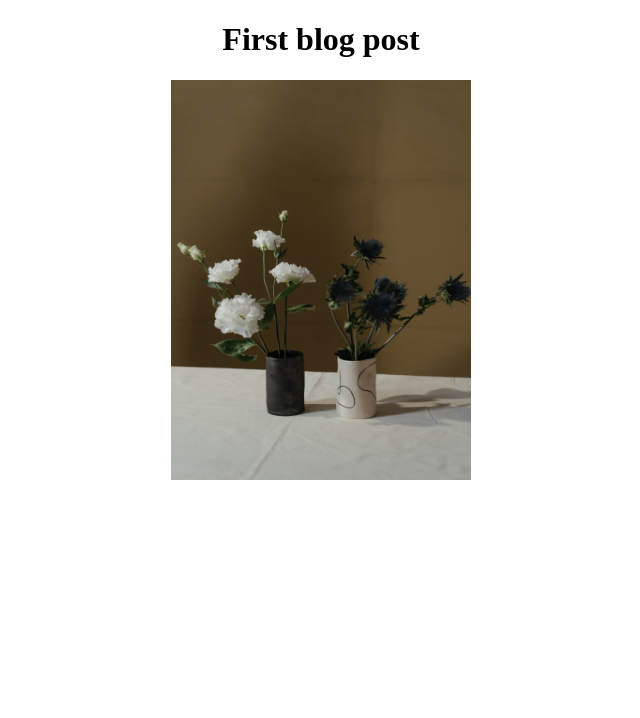
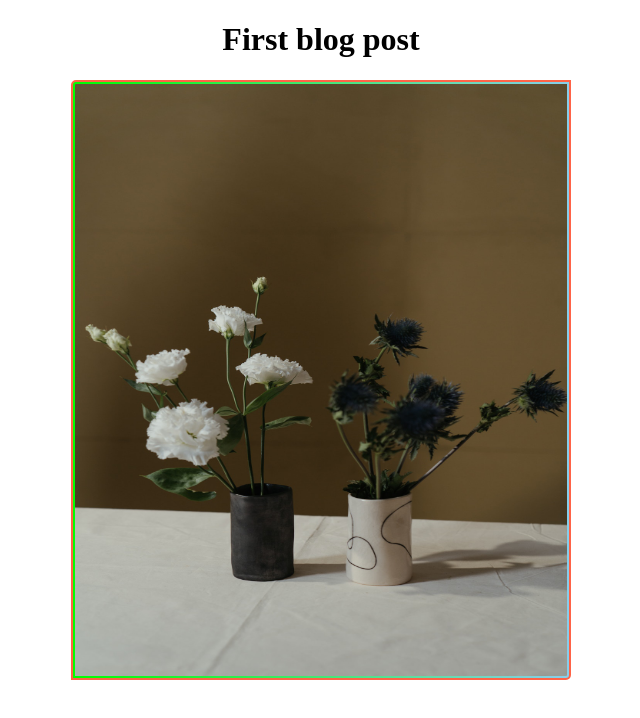
Before and after one commit to al-jabir/basic-nextJS-practice-again, a Next.js app: page /posts/first-post in a window 1280 px wide. Shown: the top 718 px of the page, without its empty margins (319-959 px from the left). Built offline with nearby package versions, Linux system fonts and the light colour scheme.

Commit message:
added sass style

```diff
--- a/pages/posts/first-post.js
+++ b/pages/posts/first-post.js
@@ -2,6 +2,7 @@ import Head from 'next/head';
 import Image from 'next/image';
 import React from 'react';
 import pic from '../../public/assets/pic.jpg';
+import styled from '../../styles/sass/post.module.scss';
 
 const FirstPost = () => {
   return (
@@ -11,7 +12,7 @@ const FirstPost = () => {
       </Head>
       <div style={{ textAlign: 'center' }}>
         <h1>First blog post</h1>
-        <Image src={pic} alt='this is pic' width={300} height={400} />
+        <Image src={pic} alt='this is pic' className={styled.img} />
       </div>
     </>
   );
--- /dev/null
+++ b/styles/sass/post.module.scss
@@ -0,0 +1,9 @@
+.img {
+  border: 2px solid tomato;
+  width: 500px;
+  height: 600px;
+  padding: 2px;
+  background: linear-gradient(to right, lime, skyblue);
+  border-radius: 5px 0;
+  position: relative;
+}
```
Also changed, not shown: 2 other files (tests, documents, lock files or other folders).
